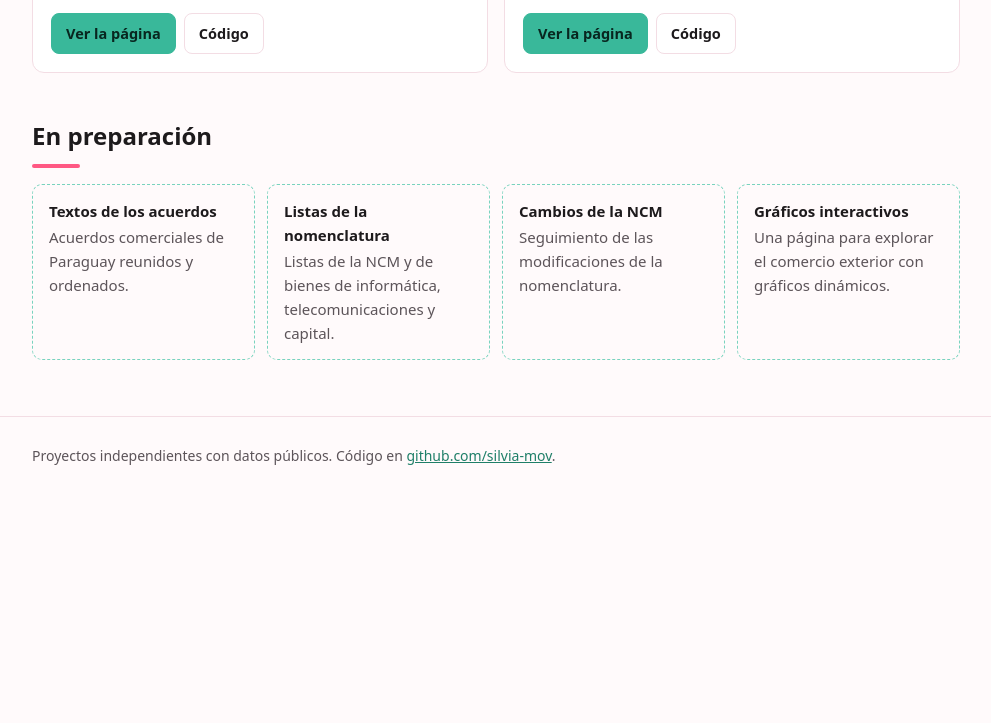
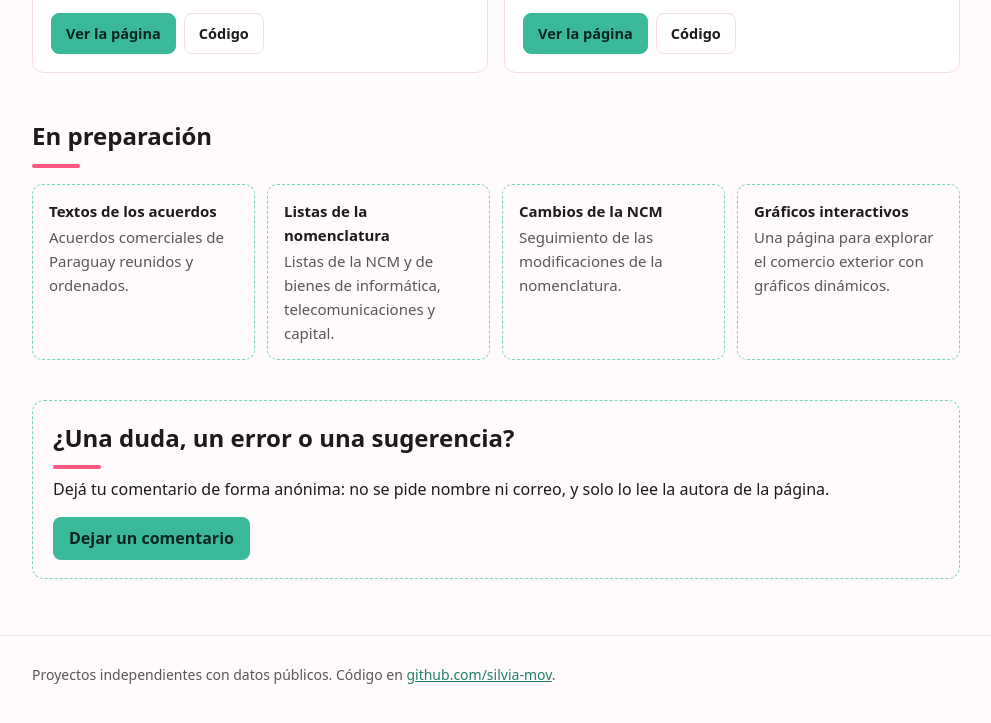
Before and after one commit to silvia-mov/silvia-mov.github.io, a plain HTML site: page index.html in a window 1280 px wide. Shown: the part 883-1606 px from the top of the page, without its empty margins (144-1135 px from the left). Before the commit the page ends 1398 px from the top, so only its background shows below. Drawn offline with Linux system fonts and the light colour scheme.

Commit message:
Sección para dejar comentarios anónimos (formulario)

```diff
--- a/index.html
+++ b/index.html
@@ -90,6 +90,12 @@ footer { margin-top: 56px; padding: 28px 0 48px; border-top: 1px solid var(--lin
 }
 .contador[hidden] { display: none; }
 .contador { display: inline-block; margin: 12px 0 0; padding: 4px 12px; border-radius: 99px; background: var(--tag, #fec9d7); color: var(--tagtext, #7a2440); font-size: 13px; }
+.comentar { margin: 40px auto 0; max-width: 960px; padding: 0 16px; }
+.comentar .caja { border: 1.5px dashed #79d3be; border-radius: 12px; padding: 18px 20px; }
+.comentar h2 { margin: 0 0 8px; }
+.comentar p { margin: 0 0 14px; }
+.comentar a.boton { display: inline-block; padding: 9px 16px; border-radius: 8px; background: #39b89a; color: #08261f; font-weight: 600; text-decoration: none; }
+@media print { .comentar { display: none !important; } }
 </style>
 </head>
 <body>
@@ -148,6 +154,14 @@ footer { margin-top: 56px; padding: 28px 0 48px; border-top: 1px solid var(--lin
   </ul>
 </main>
 
+<section class="comentar" id="comentarios">
+  <div class="caja">
+    <h2>¿Una duda, un error o una sugerencia?</h2>
+    <p>Dejá tu comentario de forma anónima: no se pide nombre ni correo, y solo lo lee la autora de la página.</p>
+    <a class="boton" href="https://forms.gle/Vis1NdaswVxbDw446" target="_blank" rel="noopener">Dejar un comentario</a>
+  </div>
+</section>
+
 <footer>
   <div class="wrap">
     Proyectos independientes con datos públicos. Código en <a href="https://github.com/silvia-mov">github.com/silvia-mov</a>.
```
